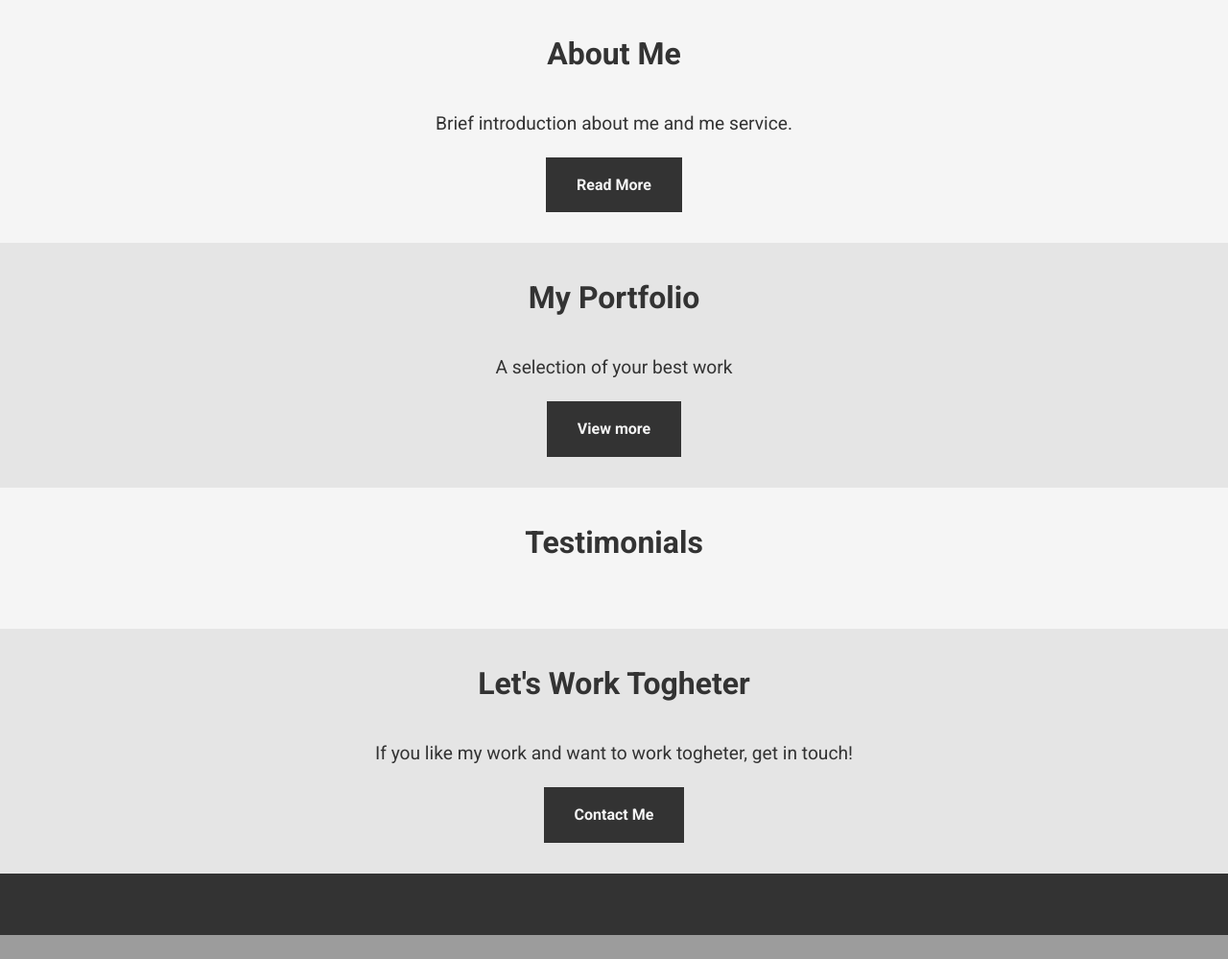
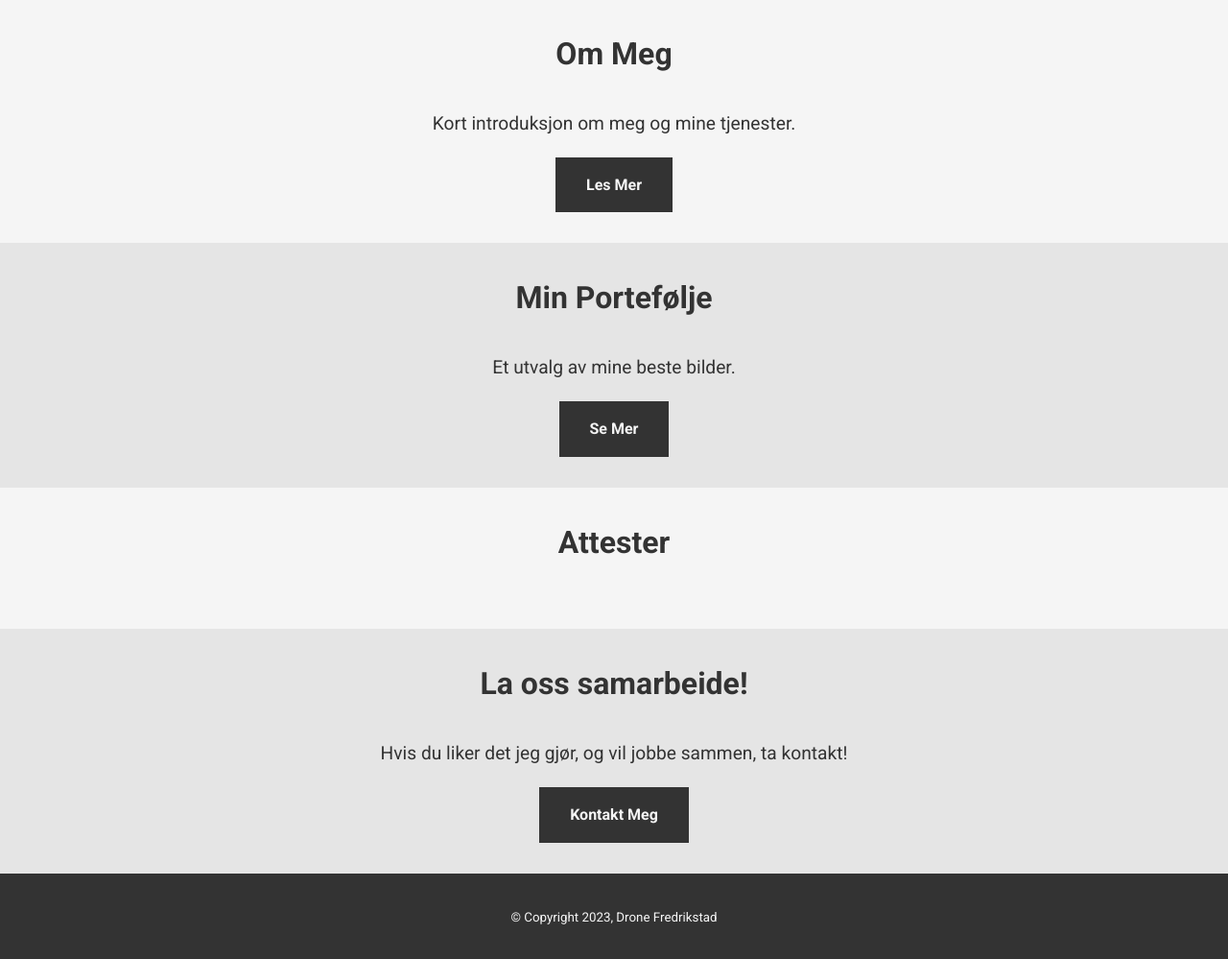
Before and after one commit to PelleNIlsen/Drone-Portfolio, a PHP site: page /home.php in a window 1280 px wide. Shown: the part 731-1730 px from the top of the page at 96% size. Before the commit the page ends 1705 px from the top, so only its background shows below. Run offline with PHP 8.4, Linux system fonts and the light colour scheme.

Commit message:
Changes
Translated to Norwegian.
Added copyright.
Added more portfolio elements.
Added portfolio focus mode.

```diff
--- a/assetts/footer.php
+++ b/assetts/footer.php
@@ -1,6 +1,8 @@
 <footer>
-    <!-- Insert footer information here -->
+    <small>&copy; Copyright 2023, Drone Fredrikstad</small>
 </footer>
+
+<script src="assetts/portfolio.js"></script>
 
 </body>
 </html>
--- a/assetts/header.php
+++ b/assetts/header.php
@@ -12,9 +12,9 @@
 
 <nav>
     <ul>
-        <li class="<?php echo ($current_page == 'home') ? 'active' : ''; ?>"><a href="home.php">Home</a></li>
-        <li class="<?php echo ($current_page == 'about') ? 'active' : ''; ?>"><a href="about.php">About</a></li>
-        <li class="<?php echo ($current_page == 'portfolio') ? 'active' : ''; ?>"><a href="portfolio.php">Portfolio</a></li>
-        <li class="<?php echo ($current_page == 'contact') ? 'active' : ''; ?>"><a href="contact.php">Contact</a></li>
+        <li class="<?php echo ($current_page == 'home') ? 'active' : ''; ?>"><a href="home.php">Hjem</a></li>
+        <li class="<?php echo ($current_page == 'about') ? 'active' : ''; ?>"><a href="about.php">Om Meg</a></li>
+        <li class="<?php echo ($current_page == 'portfolio') ? 'active' : ''; ?>"><a href="portfolio.php">Portefølje</a></li>
+        <li class="<?php echo ($current_page == 'contact') ? 'active' : ''; ?>"><a href="contact.php">Kontakt</a></li>
     </ul>
 </nav>
--- a/assetts/index.css
+++ b/assetts/index.css
@@ -59,10 +59,3 @@
     text-decoration: none;
     font-weight: bold;
 }
-
-footer {
-    background-color: #333;
-    color: #f5f5f5;
-    text-align: center;
-    padding: 2em;
-}
--- a/assetts/main.css
+++ b/assetts/main.css
@@ -44,3 +44,10 @@ nav ul li.active a {
     background-color: #555;
     padding: .5em 1em;
 }
+
+footer {
+    background-color: #333;
+    color: #f5f5f5;
+    text-align: center;
+    padding: 2em;
+}
--- /dev/null
+++ b/assetts/portfolio.js
@@ -0,0 +1,13 @@
+function openModal(modalId) {
+    var modal = document.getElementById(modalId);
+    var img = modal.previousElementSibling.previousElementSibling;
+    var captionText = document.getElementById(modalId + 'caption');
+    modal.style.display = "block";
+    var modalImg = modal.querySelector(".modal-content");
+    modalImg.src = img.src;
+    captionText.innerHTML = img.alt;
+}
+
+function closeModal(modalId) {
+    document.getElementById(modalId).style.display = "none";
+}
--- a/home.php
+++ b/home.php
@@ -9,37 +9,37 @@
 <section>
     <div id="hero">
         <!-- <img src="images\DJI_0010.JPG" alt="Fredrikstad Sentrum"> -->
-        <h1>Welcome to My Drone Photography</h1>
-        <p>Capturing the world from a different perspective</p>
-        <a href="#about">Learn More</a>
+        <h1>Welcome to Drone Fredrikstad</h1>
+        <p>Fanger verden fra et annet perspektiv</p>
+        <a href="#about">Lær Mer</a>
     </div>
 </section>
 
 <!-- About Section -->
 <div id="about">
-    <h2>About Me</h2>
-    <p>Brief introduction about me and me service.</p>
-    <a href="about.php">Read More</a>
+    <h2>Om Meg</h2>
+    <p>Kort introduksjon om meg og mine tjenester.</p>
+    <a href="about.php">Les Mer</a>
 </div>
 
 <!-- Portfolio Section -->
 <div id="portfolio">
-    <h2>My Portfolio</h2>
-    <p>A selection of your best work</p>
-    <a href="portfolio.php">View more</a>
+    <h2>Min Portefølje</h2>
+    <p>Et utvalg av mine beste bilder.</p>
+    <a href="portfolio.php">Se Mer</a>
 </div>
 
 <!-- Testimonials Section -->
 <div id="testimonials">
-    <h2>Testimonials</h2>
+    <h2>Attester</h2>
     <!-- Insert testimonials here -->
 </div>
 
 <!-- Contact CTA -->
 <div id="contact-cta">
-    <h2>Let's Work Togheter</h2>
-    <p>If you like my work and want to work togheter, get in touch!</p>
-    <a href="contact.php">Contact Me</a>
+    <h2>La oss samarbeide!</h2>
+    <p>Hvis du liker det jeg gjør, og vil jobbe sammen, ta kontakt!</p>
+    <a href="contact.php">Kontakt Meg</a>
 </div>
 
 <?php include('assetts/footer.php'); ?>
```
Also changed, not shown: about.php (+9 -9 lines), assetts/portfolio.css (+49 -0 lines), contact.php (+7 -7 lines), portfolio.php (+37 -6 lines), portfolio/2023-05-12-21-19-01-641.PNG (added).
